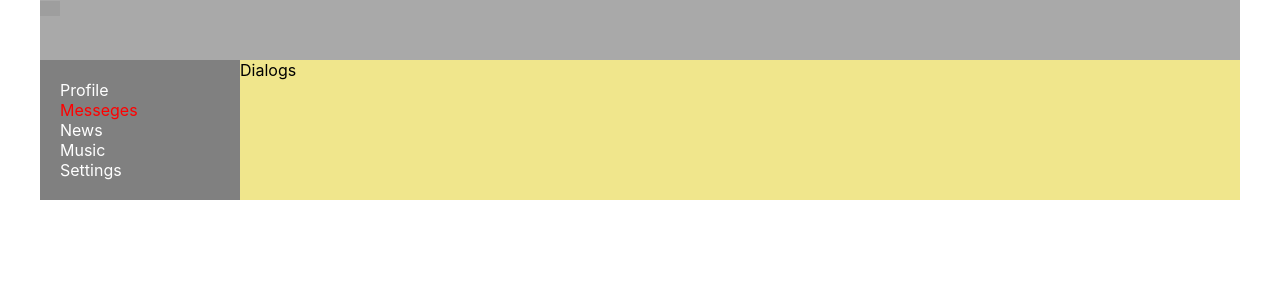
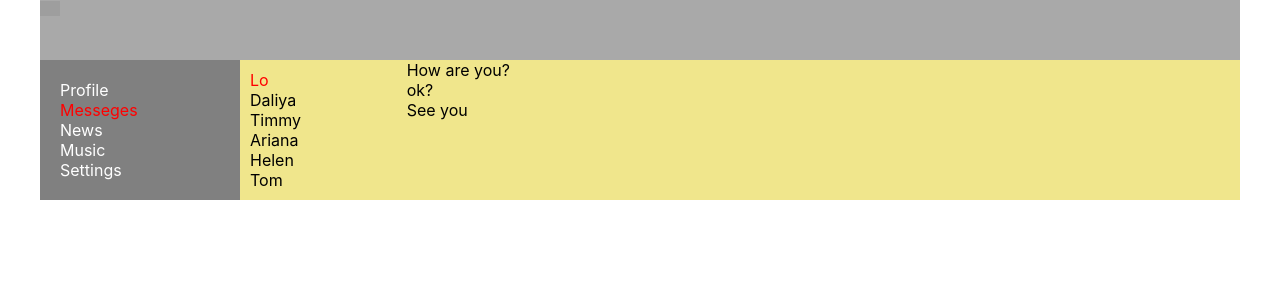
Before and after one commit to dbesaeva/my-app, a React (Create React App) app: page /dialogs in a window 1280 px wide. Shown: the top 300 px of the page. Built offline with nearby package versions, Linux system fonts and the light colour scheme; grey boxes are pictures that could not be loaded.

Commit message:
Dialogs beauty

```diff
--- a/src/components/Dialogs/Dialogs.jsx
+++ b/src/components/Dialogs/Dialogs.jsx
@@ -3,7 +3,21 @@ import s from './Dialogs.module.css'
 
 const Dialogs = (props) => {
     return (
-        <div> Dialogs </div>
+        <div className={s.dialogs}>
+        <div className={s.dialogsItems}>
+            <div className={s.dialog + ' ' + s.active}> Lo </div>
+            <div className={s.dialog}> Daliya </div>
+            <div className={s.dialog}> Timmy </div>
+            <div className={s.dialog}> Ariana </div>
+            <div className={s.dialog}> Helen </div>
+            <div className={s.dialog}> Tom </div>
+        </div>
+        <div className={s.Messages}>
+            <div className={s.Message}> How are you? </div>
+            <div className={s.Message}> ok? </div>
+            <div className={s.Message}> See you </div>
+        </div>
+        </div>
 );
 }
 
--- a/src/components/Dialogs/Dialogs.module.css
+++ b/src/components/Dialogs/Dialogs.module.css
@@ -0,0 +1,16 @@
+.dialogs {
+    display: grid;
+    grid-template-columns: 2fr 10fr;
+}
+
+.dialogsItems {
+    padding: 10px;
+}
+
+.dialogsItems .active {
+    color: red;
+}
+
+.messages {
+    padding: 10px;
+}
```
